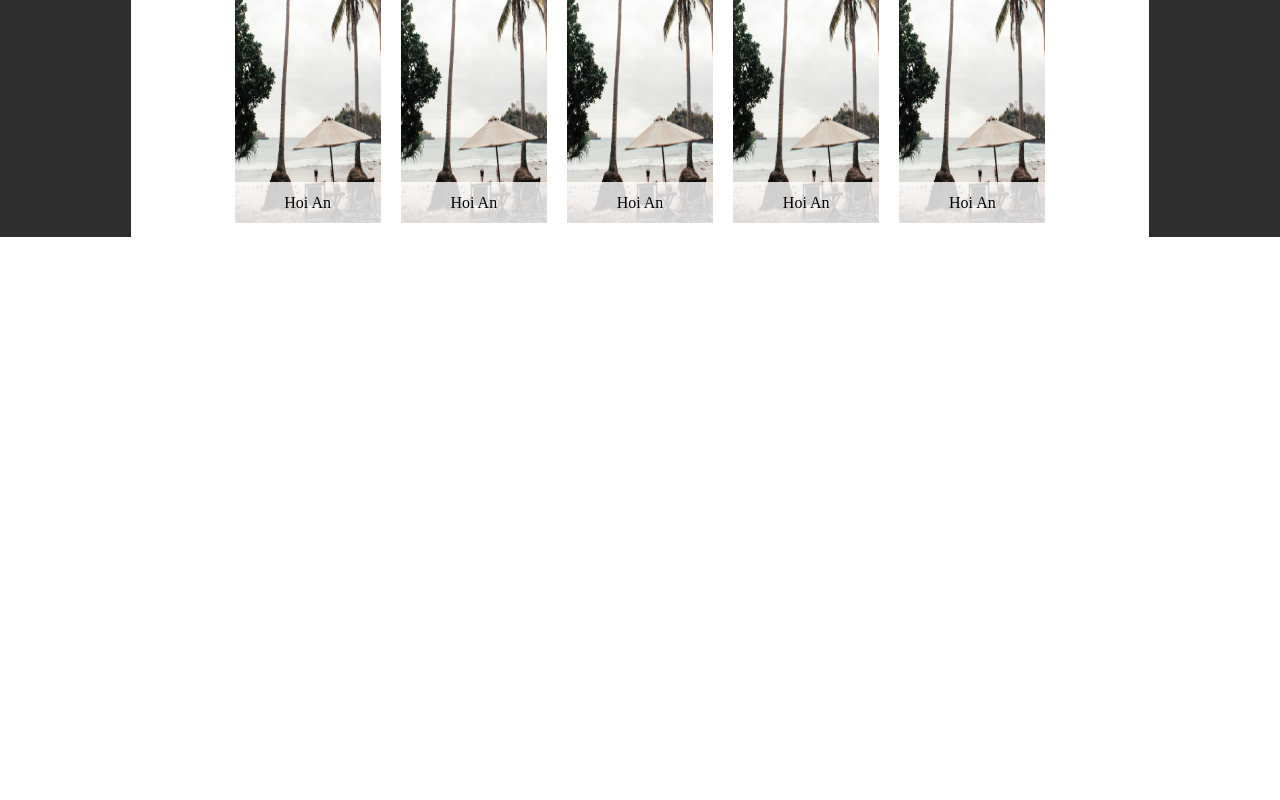
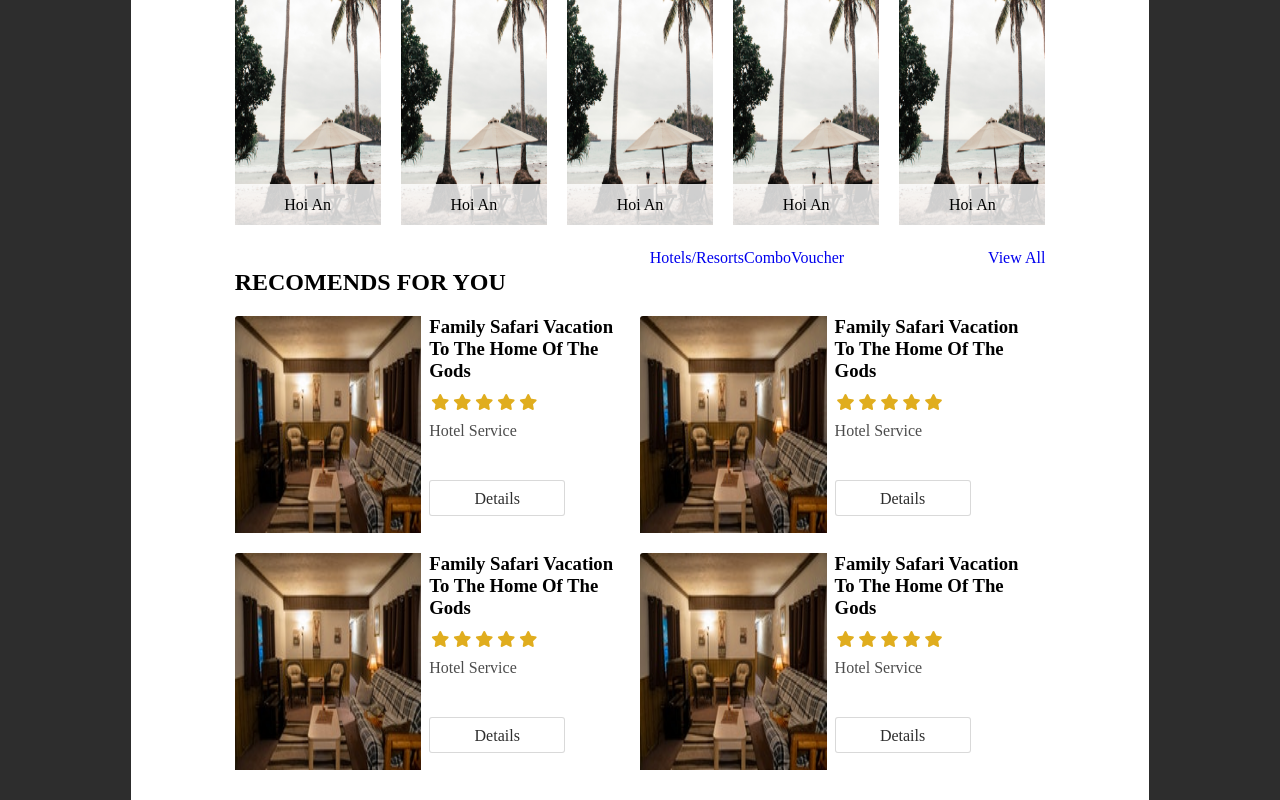
Before and after one commit to Ahmedloll/Online-Booking-Website, a Vue app: page / in a window 1280 px wide. Shown: the part 1100-1900 px from the top of the page. Before the commit the page ends 1337 px from the top, so only its background shows below. Built offline with nearby package versions, Linux system fonts and the light colour scheme.

Commit message:
added a component for recomendations list and a component for each item to be nested in the recomindation list component .. just semantics and some layout desinging

```diff
--- a/public/styling.css
+++ b/public/styling.css
@@ -1,6 +1,7 @@
 .container {
   display: flex;
   flex-direction: row;
+  flex-wrap: wrap;
 }
 .flex-s-between {
   justify-content: space-between;
@@ -25,3 +26,12 @@
 a {
   text-decoration: none;
 }
+i{
+  padding:2px;
+}
+i.fa-hotel{
+  color: #4C4C4C;
+}
+i.fa-star{
+  color: #E0AD1E;
+}
--- a/src/components/DestinationItem.vue
+++ b/src/components/DestinationItem.vue
@@ -1,5 +1,5 @@
 <template>
-  <div class="promotionitem">
+  <div class="DestinationItem">
     <div class="color">
       Hoi An
     </div>
@@ -8,11 +8,11 @@
 </template>
 <script>
 export default {
-  name: "PromotionItem",
+  name: "DestinationItem",
 };
 </script>
 <style scoped>
-.promotionitem {
+.DestinationItem {
   width: 18%;
   position: relative;
 }
--- a/src/components/Main.vue
+++ b/src/components/Main.vue
@@ -3,6 +3,7 @@
     <SearchBar></SearchBar>
     <PromotionsList></PromotionsList>
     <DestinationsList></DestinationsList>
+    <RecomindationsList></RecomindationsList>
   </main>
 </template>
 
@@ -10,6 +11,7 @@
 import SearchBar from "./SearchBar";
 import PromotionsList from "./PromotionsList";
 import DestinationsList from "./DestinationsList";
+import RecomindationsList from './RecomindationsList';
 
 export default {
   name: "Main",
@@ -17,6 +19,7 @@ export default {
     SearchBar,
     PromotionsList,
     DestinationsList,
+    RecomindationsList,
   },
 };
 </script>
--- a/src/components/PromotionItem.vue
+++ b/src/components/PromotionItem.vue
@@ -29,12 +29,7 @@ img {
   width: 100%;
   border-radius: 3px 3px 0 0;
 }
-i.fa-hotel{
-  color: #4C4C4C;
-}
-i.fa-star{
-  color: #E0AD1E;
-}
+
 span{
   padding: 0px 10px;
   color: #4C4C4C;
--- /dev/null
+++ b/src/components/RecomindationItem.vue
@@ -0,0 +1,64 @@
+<template>
+  <div class="RecomindationItem container">
+    <img class="RecomindationItem" src="../assets/pexels-photo-4636627.jpeg" />
+    <div class="RecomindationItem">
+      <h3>Family Safari Vacation To The Home Of The Gods</h3>
+      <div class="margin">
+        <i class="fas fa-star"></i>
+        <i class="fas fa-star"></i>
+        <i class="fas fa-star"></i>
+        <i class="fas fa-star"></i>
+        <i class="fas fa-star"></i>
+      </div>
+      <div class="margin">
+        <span>Hotel Service</span>
+      </div>
+      <div>
+        <span><i class="far fa-hotel"></i></span>
+        <span><i class="far fa-hotel"></i></span>
+        <span><i class="far fa-hotel"></i></span>
+        <span><i class="far fa-hotel"></i></span>
+        <span><i class="far fa-hotel"></i></span>
+      </div>
+      <div class="details-button">Details</div>
+    </div>
+  </div>
+</template>
+<script>
+export default {
+  name: "RecomindationItem",
+};
+</script>
+<style scoped>
+.RecomindationItem {
+  width: 48%;
+  padding: 0 2% 10px 0;
+}
+h3 {
+  margin: 0 0 10px 0;
+}
+.margin {
+  margin: 0 0 10px 0;
+}
+img {
+  width: 48%;
+  height: 217px;
+  border-radius: 3px 3px 0 0;
+}
+span {
+  color: #4c4c4c;
+}
+.details-button {
+  margin-top: 10px;
+  box-sizing: border-box;
+  height: 36px;
+  width: 136px;
+  border: 1px solid rgba(0, 0, 0, 0.15);
+  border-radius: 3px;
+  background-color: #ffffff;
+  text-align: center;
+  line-height: 36px;
+  color: #2d2d2d;
+  cursor: pointer;
+}
+</style>
--- /dev/null
+++ b/src/components/RecomindationsList.vue
@@ -0,0 +1,33 @@
+<template>
+  <section class="bgwhite layout">
+    <div class="container flex-s-between">
+      <h2>RECOMENDS FOR YOU</h2>
+      <div>
+        <a href="#">Hotels/Resorts</a>
+        <a href="#">Combo</a>
+        <a href="#">Voucher</a>
+      </div>
+      <a href="#">View All</a>
+    </div>
+    <div class="container flex-s-between">
+      <RecomindationItem></RecomindationItem>
+      <RecomindationItem></RecomindationItem>
+      <RecomindationItem></RecomindationItem>
+      <RecomindationItem></RecomindationItem>
+    </div>
+  </section>
+</template>
+
+<script>
+import RecomindationItem from "./RecomindationItem";
+
+export default {
+  name: "RecomindationsList",
+  components: {
+    RecomindationItem,
+  },
+};
+</script>
+
+<style scoped>
+</style>
```
Also changed, not shown: src/assets/pexels-photo-4636627.jpeg (added).
